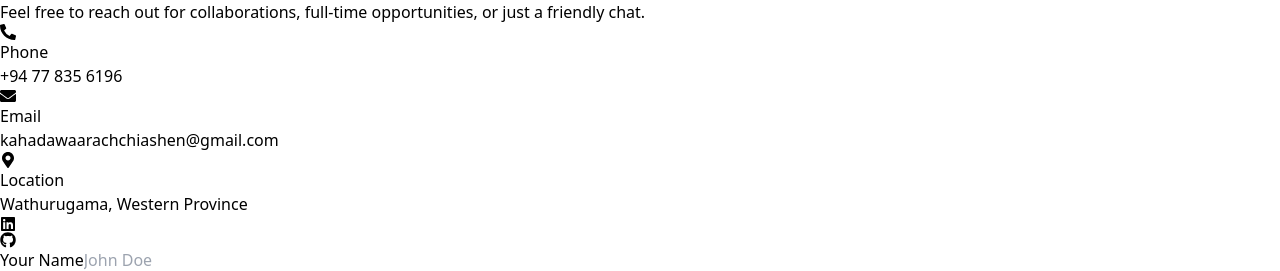
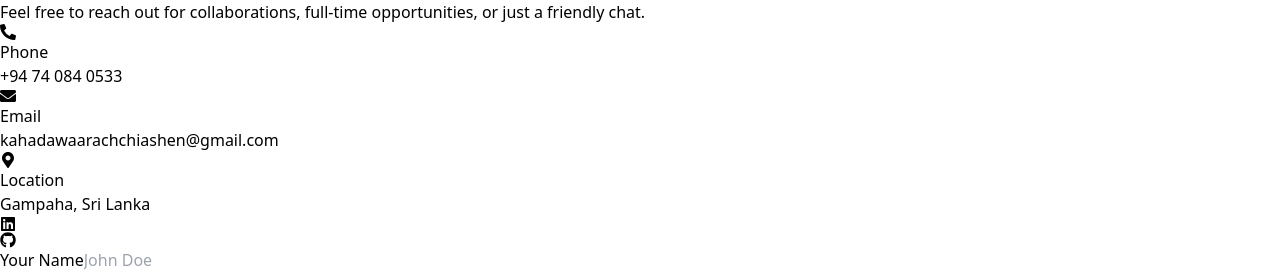
Before and after one commit to ashenlakmal/ashen-portfolio, a React (Vite) app: page / in a window 1280 px wide. Shown: the part 7242-7513 px from the top of the page. Built offline with nearby package versions, Linux system fonts and the light colour scheme.

Commit message:
changed contact details

```diff
--- a/src/components/Contact.jsx
+++ b/src/components/Contact.jsx
@@ -97,7 +97,7 @@ const Contact = () => {
                                 </div>
                                 <div>
                                     <p className="mb-1 text-sm font-semibold tracking-wider uppercase text-slate-500">Phone</p>
-                                    <p className="text-lg font-bold text-slate-200">+94 77 835 6196</p>
+                                    <p className="text-lg font-bold text-slate-200">+94 74 084 0533</p>
                                 </div>
                             </div>
 
@@ -119,7 +119,7 @@ const Contact = () => {
                                 </div>
                                 <div>
                                     <p className="mb-1 text-sm font-semibold tracking-wider uppercase text-slate-500">Location</p>
-                                    <p className="font-bold text-slate-200 text-md">Wathurugama, Western Province</p>
+                                    <p className="font-bold text-slate-200 text-md">Gampaha, Sri Lanka</p>
                                 </div>
                             </div>
                         </div>
```
